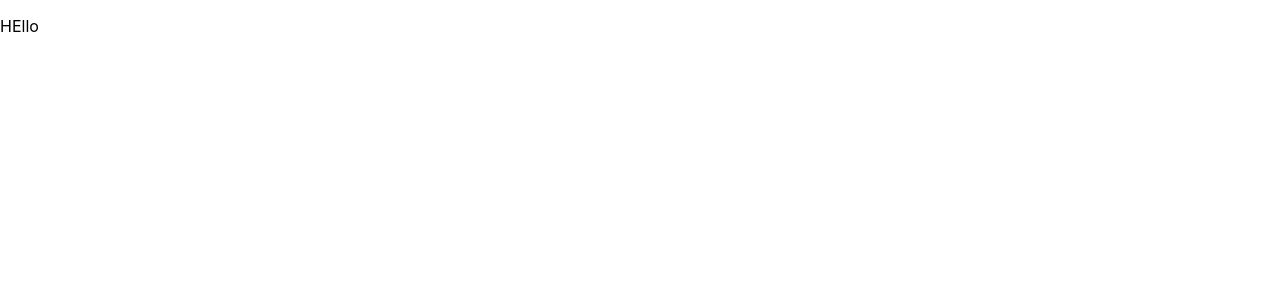
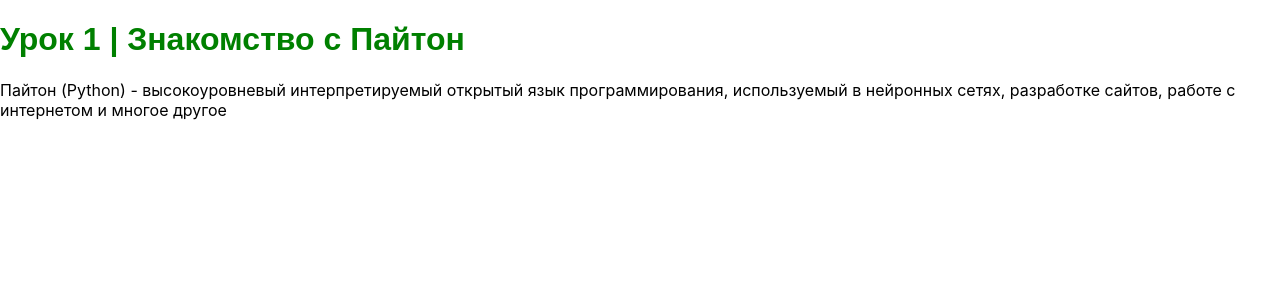
Before and after one commit to bleudev/hello-world-site, a Next.js app: page /learn/p1 in a window 1280 px wide. Shown: the top 300 px of the page. Built offline with nearby package versions, Linux system fonts and the light colour scheme.

Commit message:
styles and post

```diff
--- a/pages/_app.js
+++ b/pages/_app.js
@@ -1,4 +1,5 @@
 import '../styles/globals.css'
+import '../styles/learn-page.css'
 
 function MyApp({ Component, pageProps }) {
   return <Component {...pageProps} />
--- a/pages/learn/p1.js
+++ b/pages/learn/p1.js
@@ -9,7 +9,9 @@
                 <link rel="icon" href="/favicon.ico" />
             </Head>
             <main>
-                <p>HEllo</p>
+                <h1 className='lp-h1'>Урок 1 | Знакомство с Пайтон</h1>
+                <p>Пайтон (Python) - высокоуровневый интерпретируемый открытый язык программирования, используемый в нейронных сетях,
+                    разработке сайтов, работе с интернетом и многое другое</p>
             </main>
         </div>
     )
--- /dev/null
+++ b/styles/learn-page.css
@@ -0,0 +1,4 @@
+.lp-h1 {
+    font-family: Arial, Helvetica, sans-serif;
+    color: green;
+}
```
